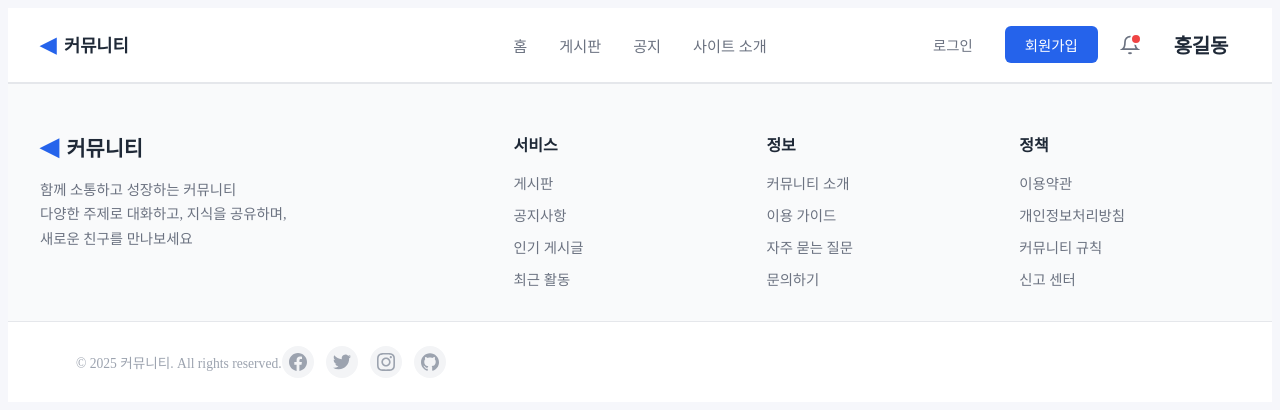
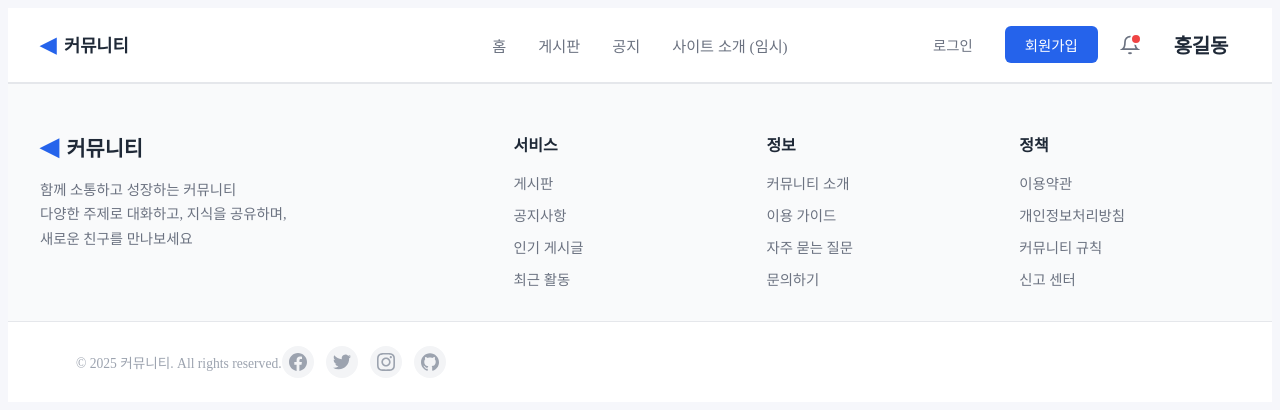
Before and after one commit to ljw155070-a11y/community, a React (Vite) app in the folder frontend/: page /app/settings in a window 1280 px wide. Shown: the top 410 px of the page. Built offline with nearby package versions, Linux system fonts and the light colour scheme.

Commit message:
memo : 사이트소개 탭 임시 텍스트 추가

```diff
--- a/frontend/src/components/common/Header.jsx
+++ b/frontend/src/components/common/Header.jsx
@@ -44,7 +44,7 @@ const Header = () => {
             공지
           </a>
           <a href="/about" className="nav-link">
-            사이트 소개
+            사이트 소개 (임시)
           </a>
         </nav>
 
```
